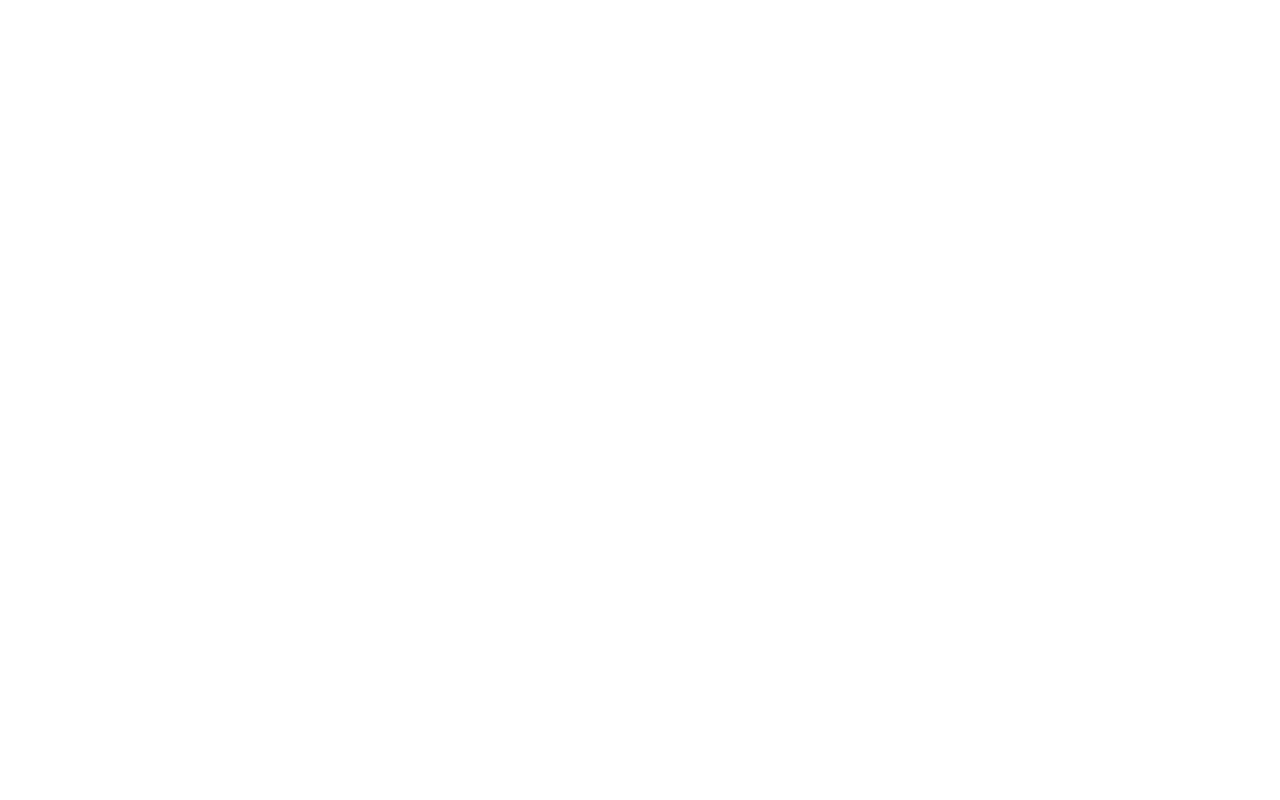
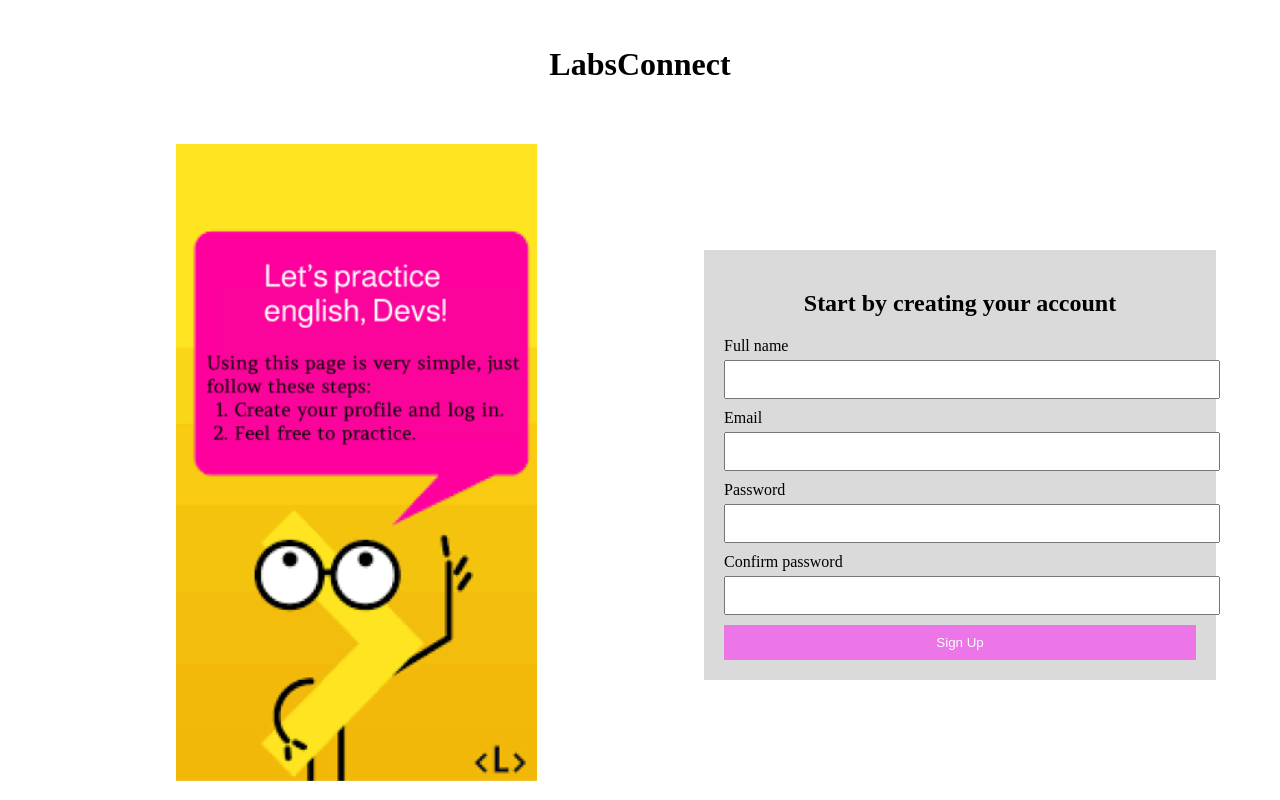
Before and after one commit to vanerodr/DEV008-social-network, a plain HTML site: page src/index.html in a window 1280 px wide. Drawn offline with Linux system fonts and the light colour scheme.

Commit message:
crear cuenta 1

```diff
--- a/src/index.html
+++ b/src/index.html
@@ -4,9 +4,38 @@
   <meta charset="UTF-8">
   <meta name="viewport" content="width=device-width, initial-scale=1.0">
   <meta http-equiv="X-UA-Compatible" content="ie=edge">
-  <title>Document</title>
+  <title>LabsConnect</title>
+  <link rel="stylesheet" href="style.css">
 </head>
 <body>
+  <header>
+    <h1>LabsConnect</h1>
+  </header>
+
+  <nav>
+    <img src="muñequito.png" alt="Instrucciones">
+  </nav>
+
+  <main>
+    <article class="login">
+      <form class="container">
+        <h2>Start by creating your account</h2>
+        <label for="nombre">Full name</label>
+        <input type="text" id="nombre">
+
+        <label for="correo">Email</label>
+        <input type="email" id="correo">
+
+        <label for="contrasena">Password</label>
+        <input type="password" id="contrasena">
+
+        <label for="confirmar">Confirm password</label>
+        <input type="password" id="confirmar">
+
+        <button type="submit">Sign Up</button>
+      </form>
+    </article>
+  </main>
   <script type="module" src="main.js"></script>
 </body>
 </html>
--- /dev/null
+++ b/src/style.css
@@ -0,0 +1,57 @@
+body {
+    display: grid;
+    grid-template-columns: 1fr 1fr;
+    place-items: center;
+    height: 100vh;
+    margin: 0;
+  }
+
+  header {
+    text-align: center;
+    padding: 10px;
+    grid-column: 1 / 3;
+  }
+
+  nav {
+    padding: 0px;
+  }
+
+  nav img {
+    width: 125%;
+    height: 125%;
+  }
+
+  main {
+    display: grid;
+    grid-template-columns: 1fr;
+    gap: 20px;
+    width: 80%;
+  }
+
+  .login {
+    background-color: #dadada;
+    padding: 20px;
+  }
+
+  .login h2 {
+    text-align: center;
+  }
+
+  .login label {
+    display: block;
+    margin-bottom: 5px;
+  }
+
+  .login input {
+    width: 100%;
+    margin-bottom: 10px;
+    padding: 10px;
+  }
+
+  .login button {
+    width: 100%;
+    padding: 10px;
+    background-color: #ec75e8;
+    color: #fff;
+    border: none;
+  }
```
Also changed, not shown: src/muñequito.png (added).
